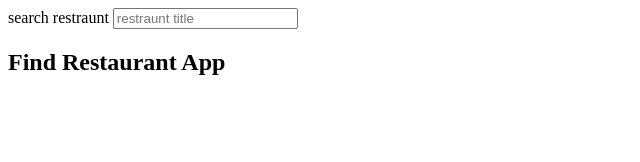
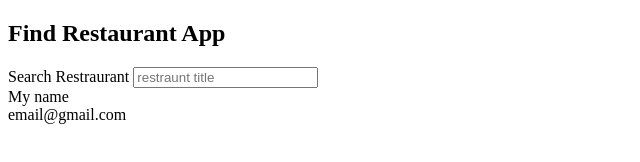
Before and after one commit to Icika-max/Find-Restaurant-app-project, a plain HTML site: page index.html in a window 1280 px wide. Shown: the whole page, without its empty margins (0-640 px from the left). Drawn offline with Linux system fonts and the light colour scheme.

Commit message:
creating user-cards

```diff
--- a/index.html
+++ b/index.html
@@ -12,13 +12,19 @@
 </head>
 <body>
     <main class="main">
+        <h2 style="display: grid; align-content: center;">Find Restaurant App</h2>
         <div class="search-restraunt">
-            <label for="search">search restraunt</label>
+            <label for="search">Search Restraurant</label>
             <input type="search" id="search" placeholder="restraunt title">
         </div>
+        <div class="user-cards">
+            <div class="header">My name</div>
+            <div class="body">email@gmail.com</div>
 
-    <h2 style="display: grid; align-content: center;">Find Restaurant App</h2>
-</main>
+        </div>
+
+
+    </main>
 
 </body>
 </html>
```
